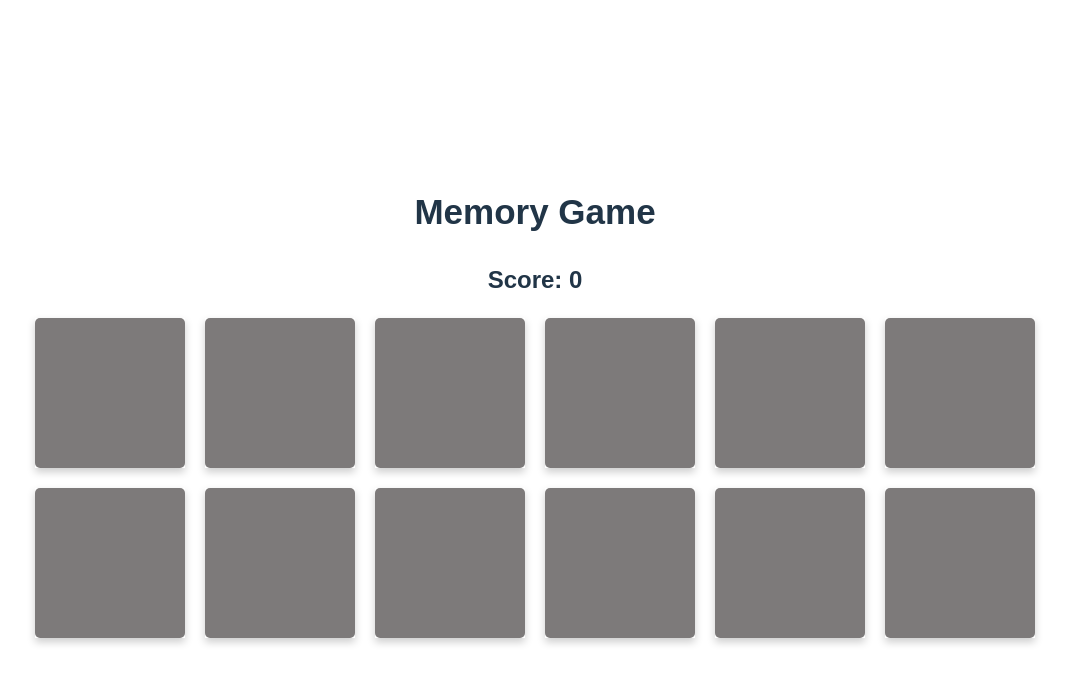
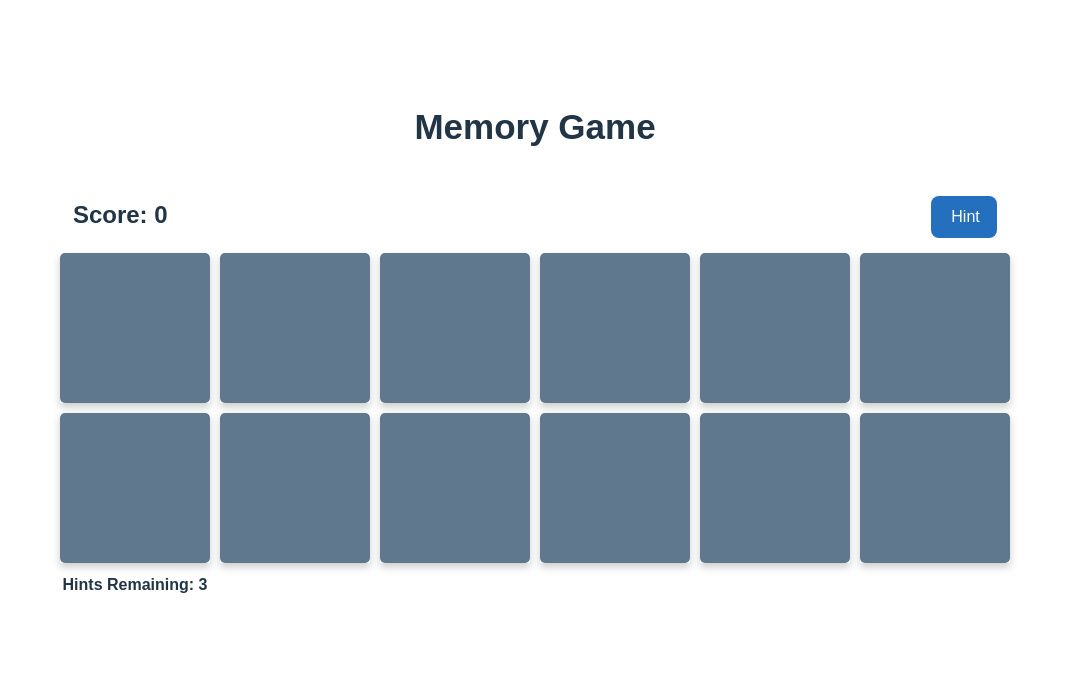
Before and after one commit to Anchusree/Memory-game-using-React, a React (Vite) app: page / in a window 1280 px wide. Shown: the top 684 px of the page, without its empty margins (105-1174 px from the left). Built offline with nearby package versions, Linux system fonts and the light colour scheme.

Commit message:
added hint feature

```diff
--- a/src/App.css
+++ b/src/App.css
@@ -13,7 +13,7 @@ h1{
   display:grid;
   grid-template-columns: repeat(6,150px);
   grid-auto-rows: 150px;
-  gap:20px;
+  gap:10px;
   justify-content: center;
 }
 
@@ -51,7 +51,7 @@ body {
 }
 
 .flip-card-front {
-  background-color: #7d7a7a;
+  background-color: #254764ba;;
   color: black;
   border-radius:5px;
 }
@@ -77,3 +77,20 @@ body {
   font-size: 50px;
   color: white;
 }
+
+.scorecontent{
+  display: flex;
+  justify-content: space-between;
+  margin-left: 12%;
+  margin-right: 12%;
+}
+.hint-button{
+  width: 66px;
+  height: 42px;
+  margin-top: 19px;
+  background-color: #2470be;
+  color: white;
+}
+.hint-counter {
+  font-weight: 600;
+}
--- a/src/App.jsx
+++ b/src/App.jsx
@@ -8,6 +8,8 @@ function App() {
 
   const [pieces,setPieces] = useState([])
   const [score,setScore] = useState(0)
+  const [hintCounter, setHintCounter] = useState(3);
+
 
   let timeout = useRef()
   const isGameCompleted = useMemo(()=>{
@@ -75,6 +77,18 @@ function App() {
         ))
       }, 800);
     }
+    else if (flippedData.length === 1 && hintCounter < 3) {
+      timeout.current = setTimeout(() => {
+        setPieces(
+          pieces.map((data) => {
+            if (data.position === flippedData[0].position) {
+              data.flipped = false;
+            }
+            return data;
+          })
+        );
+      }, 800);
+    }
   }
 
 
@@ -84,11 +98,40 @@ function App() {
     return ()=>clearTimeout(timeout.current)
   },[pieces])
 
+  const handleHint = (data) => {
+    if (hintCounter > 0) {
+      const unFlippedCards = data.filter(data=>!data.flipped && !data.solved)
+      if (unFlippedCards.length > 0) {
+        const randomIndex = Math.floor(
+          Math.random() * unFlippedCards.length
+        );
+        const cardToReveal = unFlippedCards[randomIndex];
+        const newPieces = [...pieces];
+        newPieces[cardToReveal.position].flipped = true;
+        setPieces(newPieces);
+        setHintCounter(hintCounter - 1);
+      }
+    }
+  };
+
   return (
     <>
      <main>
       <h1>Memory Game</h1>
+      <div className='scorecontent'>
         <h2>Score: {score}</h2>
+        <button
+          className="hint-button"
+          onClick={()=>handleHint(pieces)}
+          disabled={hintCounter === 0}
+        >
+          Hint
+        </button>
+      </div>
+
+
+
+
       <div className='container'>
         {
           pieces.map((data,index)=>(
@@ -101,15 +144,27 @@ function App() {
             </div>
           ))
         }
-
+       <div className="hint-counter">Hints Remaining: {hintCounter}</div>
       </div>
       {isGameCompleted &&
       <div className='game-completed'>
+        {
+          score >=45
+          ?
+          <>
           <h1>YOU WIN!!!<br/>Your Score is {score}</h1>
           <Confetti
           width={window.innerWidth}
           height={window.innerHeight}
           />
+          </>
+          :
+          <>
+          <h1>OOPS!! YOU LOSE!!!<br/>Your Score is {score}</h1>
+          </>
+
+        }
+
       </div>
       }
 
```
Lines whose indentation alone changed are shown as unchanged.
